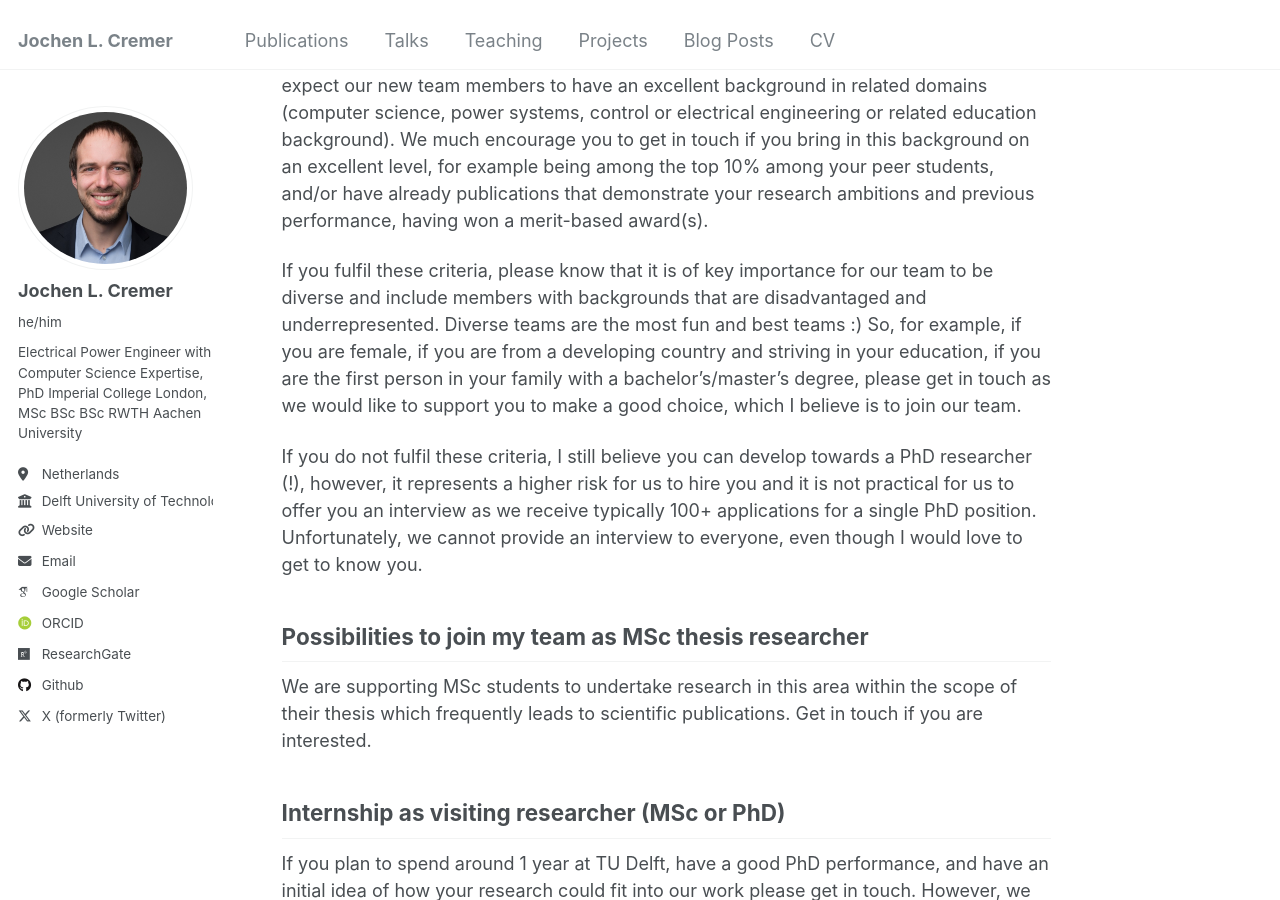
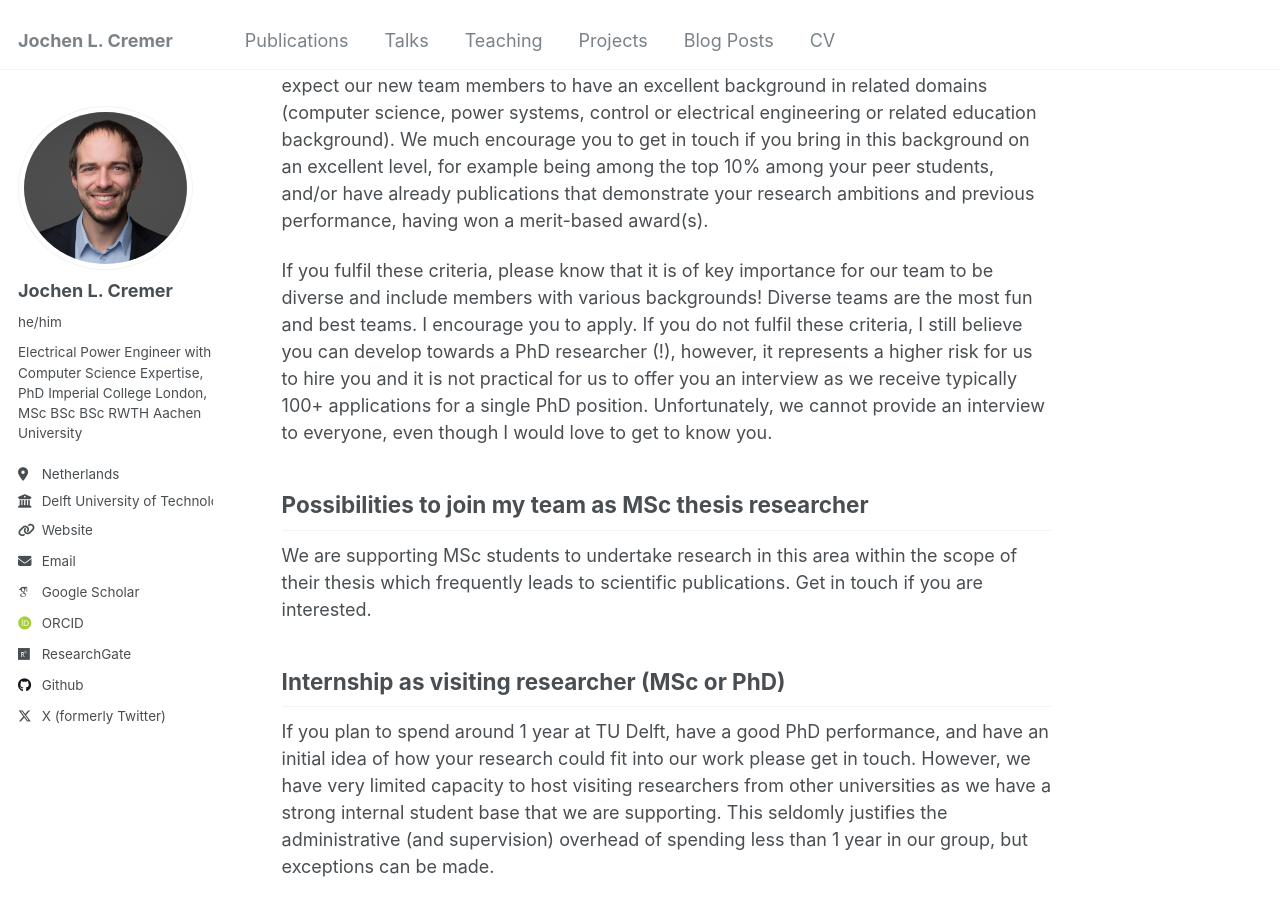
Before and after one commit to JochenC/JochenC.github.io, a Jekyll site: the page built from _pages/about.md, in a window 1280 px wide and 900 px high, scrolled down 2721 px. Built offline with Jekyll 4.4.1, drawn with Linux system fonts in a browser that asks for light colours; some web fonts are replaced.

Commit message:
Update about.md

```diff
--- a/_pages/about.md
+++ b/_pages/about.md
@@ -48,9 +48,7 @@ Possibilities to join my team as PhD researcher
 ------
 We offers an excellent environment from tailored education to key background and competencies to perform research on a very high scientific level in the area described above. Additionally, we are offering a competitive salary package to all our PhDs. We expect our new team members to have an excellent background in related domains (computer science, power systems, control or electrical engineering or related education background). We much encourage you to get in touch if you bring in this background on an excellent level, for example being among the top 10% among your peer students, and/or have already publications that demonstrate your research ambitions and previous performance, having won a merit-based award(s).
 
-If you fulfil these criteria, please know that it is of key importance for our team to be diverse and include members with backgrounds that are disadvantaged and underrepresented. Diverse teams are the most fun and best teams :) So, for example, if you are female, if you are from a developing country and striving in your education, if you are the first person in your family with a bachelor's/master's degree, please get in touch as we would like to support you to make a good choice, which I believe is to join our team.
-
-If you do not fulfil these criteria, I still believe you can develop towards a PhD researcher (!), however, it represents a higher risk for us to hire you and it is not practical for us to offer you an interview as we receive typically 100+ applications for a single PhD position. Unfortunately, we cannot provide an interview to everyone, even though I would love to get to know you.
+If you fulfil these criteria, please know that it is of key importance for our team to be diverse and include members with various backgrounds! Diverse teams are the most fun and best teams. I encourage you to apply. If you do not fulfil these criteria, I still believe you can develop towards a PhD researcher (!), however, it represents a higher risk for us to hire you and it is not practical for us to offer you an interview as we receive typically 100+ applications for a single PhD position. Unfortunately, we cannot provide an interview to everyone, even though I would love to get to know you.
 
 Possibilities to join my team as MSc thesis researcher
 ------
```
